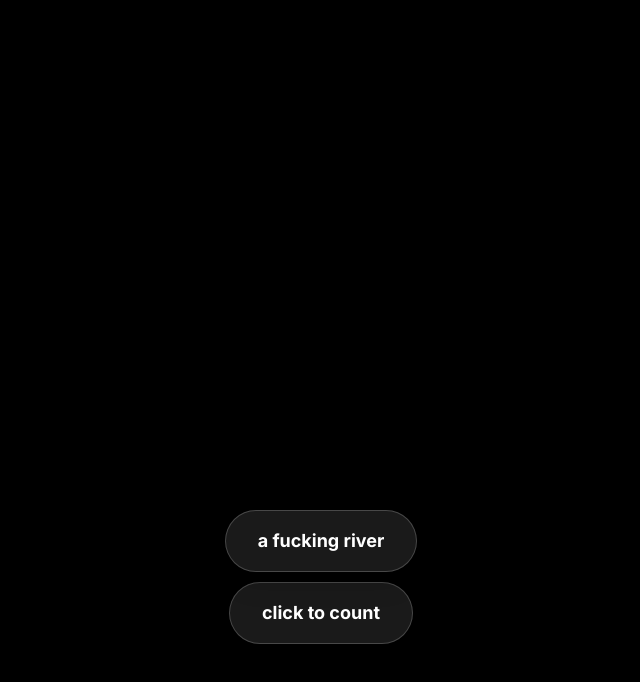
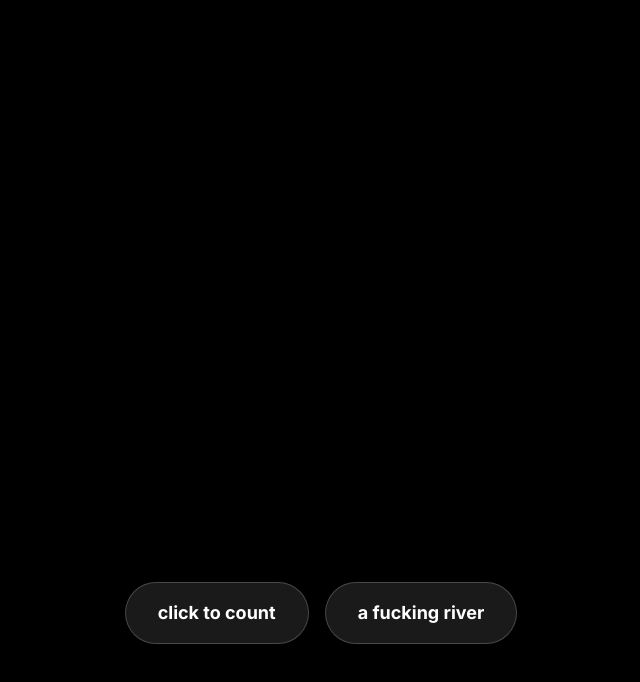
Before and after one commit to shmsrayden/rayden-codes-randomly, a plain HTML site: page index.html in a window 1280 px wide. Shown: the part 116-798 px from the top of the page, without its empty margins (319-959 px from the left). Drawn offline with nearby package versions, Linux system fonts and the light colour scheme.

Commit message:
Update index.html

```diff
--- a/index.html
+++ b/index.html
@@ -38,15 +38,19 @@
 <body>
     <div id="intro-text" class="intro-text">hey</div>
 
-    <a href="main.html" class="absolute bottom-10">
+    <div class="absolute bottom-10 flex gap-4">
+    <a href="main.html">
         <button id="count-button" class="px-8 py-4 rounded-full text-white font-bold text-lg bg-white bg-opacity-10 border border-white border-opacity-20 backdrop-blur-sm shadow-xl transition-all duration-300 hover:bg-opacity-20 hover:scale-105">
             click to count
         </button>
-    <a href="river.html" class="absolute bottom-28">
-    <button id="river-button" class="px-8 py-4 rounded-full text-white font-bold text-lg bg-white bg-opacity-10 border border-white border-opacity-20 backdrop-blur-sm shadow-xl transition-all duration-300 hover:bg-opacity-20 hover:scale-105">
-        a fucking river
-    </button>
-</a>
+    </a>
+
+    <a href="river.html">
+        <button id="river-button" class="px-8 py-4 rounded-full text-white font-bold text-lg bg-white bg-opacity-10 border border-white border-opacity-20 backdrop-blur-sm shadow-xl transition-all duration-300 hover:bg-opacity-20 hover:scale-105">
+            a fucking river
+        </button>
+    </a>
+</div>
 
 
     <script>
```
